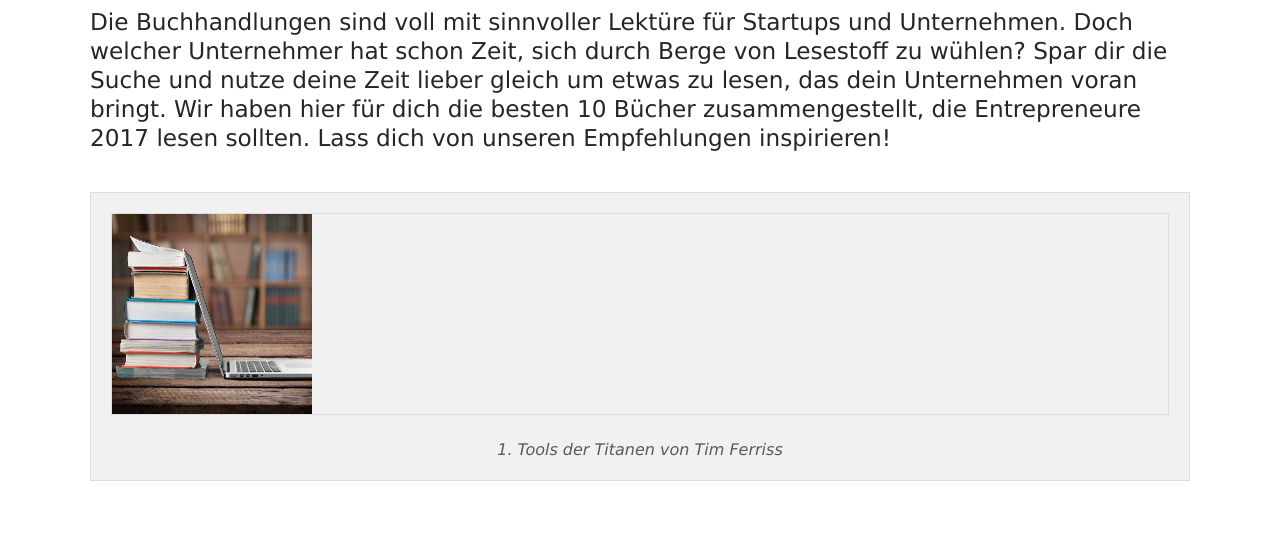
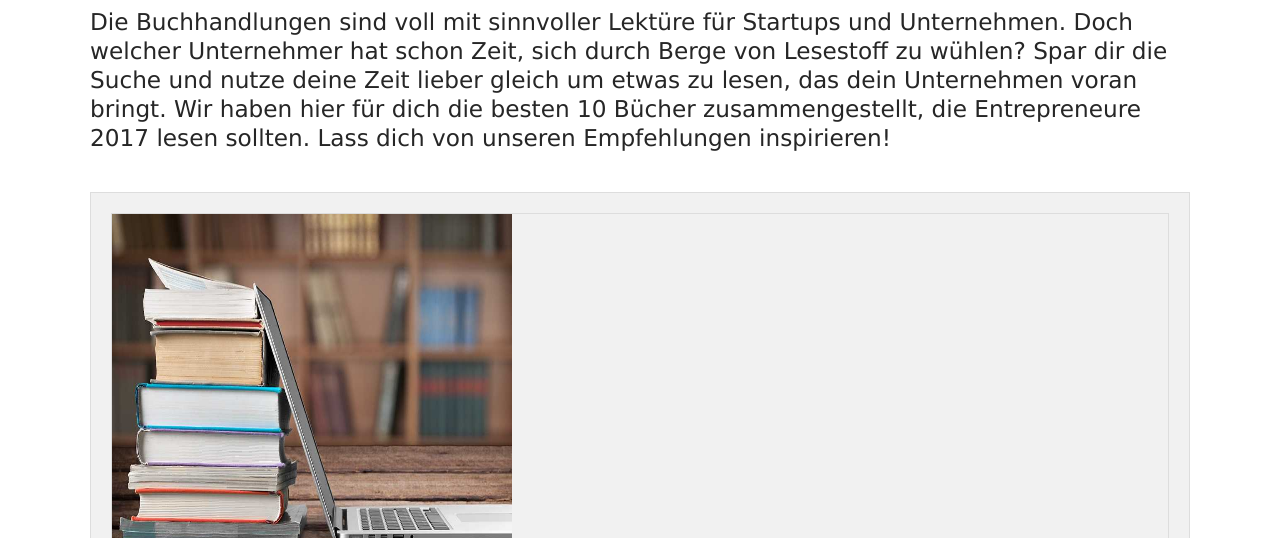
Before and after one commit to onemonth1/huynane, a plain HTML site: page index.html in a window 1280 px wide. Shown: the part 202-740 px from the top of the page. Drawn offline with Linux system fonts and the light colour scheme.

Commit message:
Update index.html

```diff
--- a/index.html
+++ b/index.html
@@ -60,10 +60,7 @@
 						<div class="img-wrap">
 
 							<img
-								src="assets/image.jpg" alt="img" height="200px" width="200px">
-						</div>
-						<div class="img-caption">
-								1. Tools der Titanen von Tim Ferriss
+								src="assets/image.jpg" alt="img" height="400px" width="400px">
 						</div>
 					</div>
 
```
